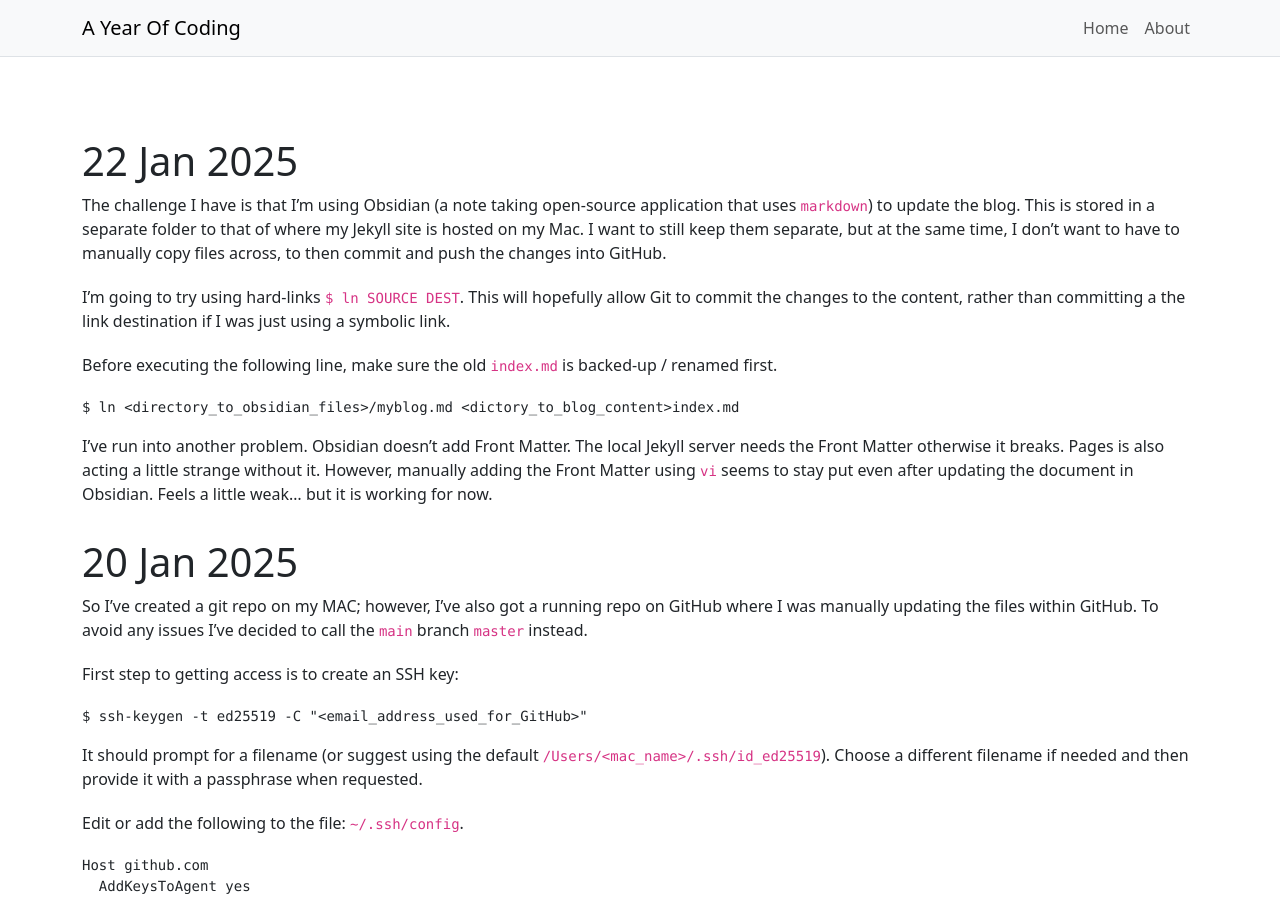
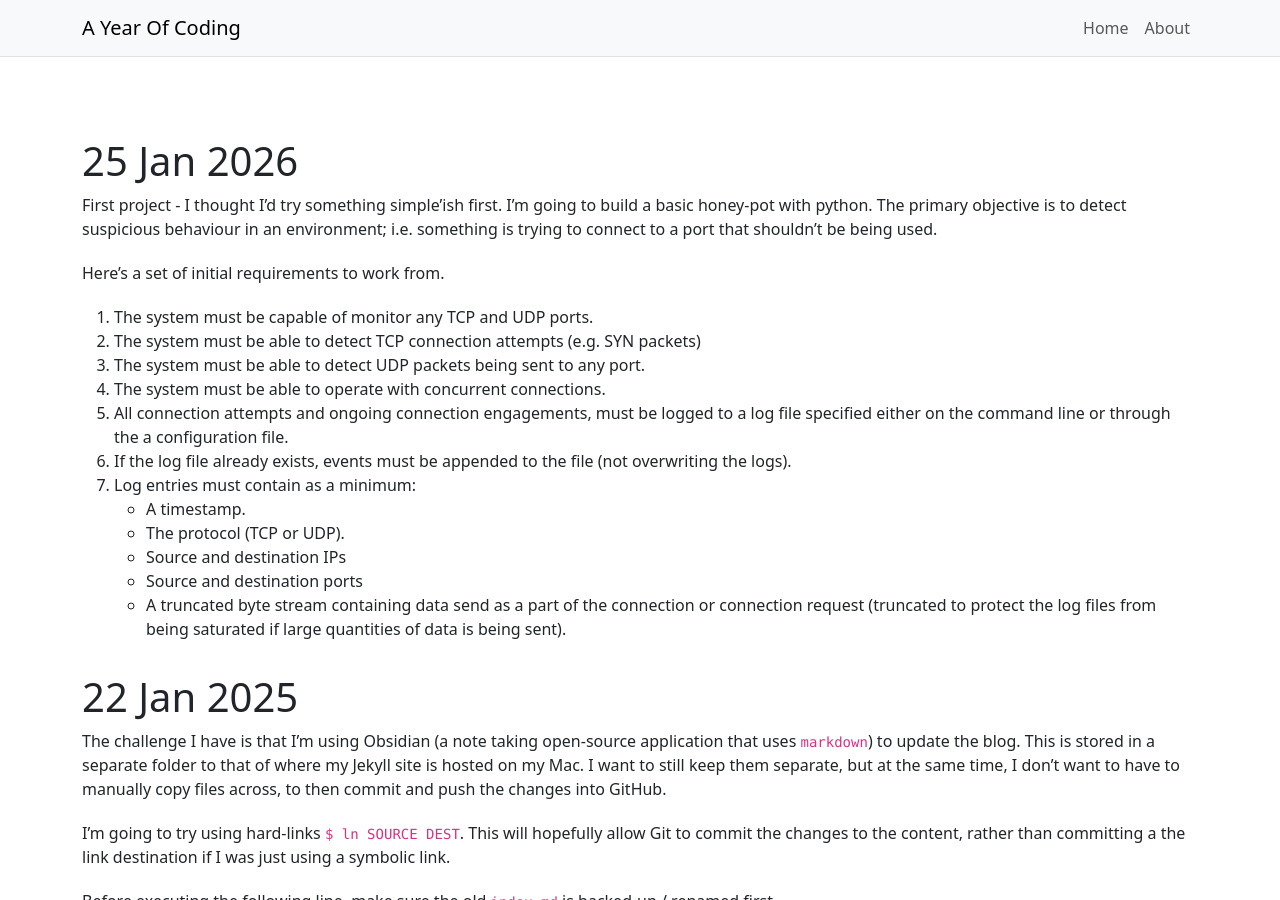
Before and after one commit to AnnualChallenge/annualchallenge.github.io, a Jekyll site: the page built from index.md, in a window 1280 px wide and 900 px high. Built offline with Jekyll 4.4.1, drawn with Linux system fonts in a browser that asks for light colours; our own code applies the rules of GitHub Pages for plain Markdown files.

Commit message:
25 Jan - kicking off honey pot project. Added requirements.

```diff
--- a/index.md
+++ b/index.md
@@ -1,6 +1,23 @@
 ---
 layout: default
 ---
+# 25 Jan 2026
+First project - I thought I'd try something simple'ish first. I'm going to build a basic honey-pot with python. The primary objective is to detect suspicious behaviour in an environment; i.e. something is trying to connect to a port that shouldn't be being used.
+
+Here's a set of initial requirements to work from.
+1. The system must be capable of monitor any TCP and UDP ports.
+2. The system must be able to detect TCP connection attempts (e.g. SYN packets)
+3.  The system must be able to detect UDP packets being sent to any port.
+4. The system must be able to operate with concurrent connections.
+5. All connection attempts and ongoing connection engagements,  must be logged to a log file specified either on the command line or through the a configuration file.
+6. If the log file already exists, events must be appended to the file (not overwriting the logs).
+7. Log entries must contain as a minimum:
+	- A timestamp.
+	- The protocol (TCP or UDP).
+	- Source and destination IPs
+	- Source and destination ports
+	- A truncated byte stream containing data send as a part of the connection or connection request (truncated to protect the log files from being saturated if large quantities of data is being sent).
+
 
 # 22 Jan 2025
 The challenge I have is that I'm using Obsidian (a note taking open-source application that uses `markdown`) to update the blog. This is stored in a separate folder to that of where my Jekyll site is hosted on my Mac. I want to still keep them separate, but at the same time, I don't want to have to manually copy files across, to then commit and push the changes into GitHub.
@@ -104,7 +121,7 @@ Next steps:
 - Do something to link my Obsidian markdown file (which is maintained in the Obsidian folder) into the git repository. I'm thinking on the lines of OSX hard links.
 
 # 15 Jan 2025
-To understand a bit more about Jekyll, I recommend starting with the [step-by-step](https://jekyllrb.com/docs/step-by-step/01-setup/)tutorial. For the purposes of my GitHub Pages blog, the things to be aware of are:
+To understand a bit more about Jekyll, I recommend starting with the [step-by-step](https://jekyllrb.com/docs/step-by-step/01-setup/) tutorial. For the purposes of my GitHub Pages blog, the things to be aware of are:
 - The Jekyll build process takes the content within the Jekyll's root directory and converts it to HTML (or copies it if there is no Front Matter) and places it into the \_site folder.
 - It keeps to the directory structure you define (unless explicitly configured otherwise).
 - Within each folder, if you have an index.html, it treats it as the default page for the that directory.
```
